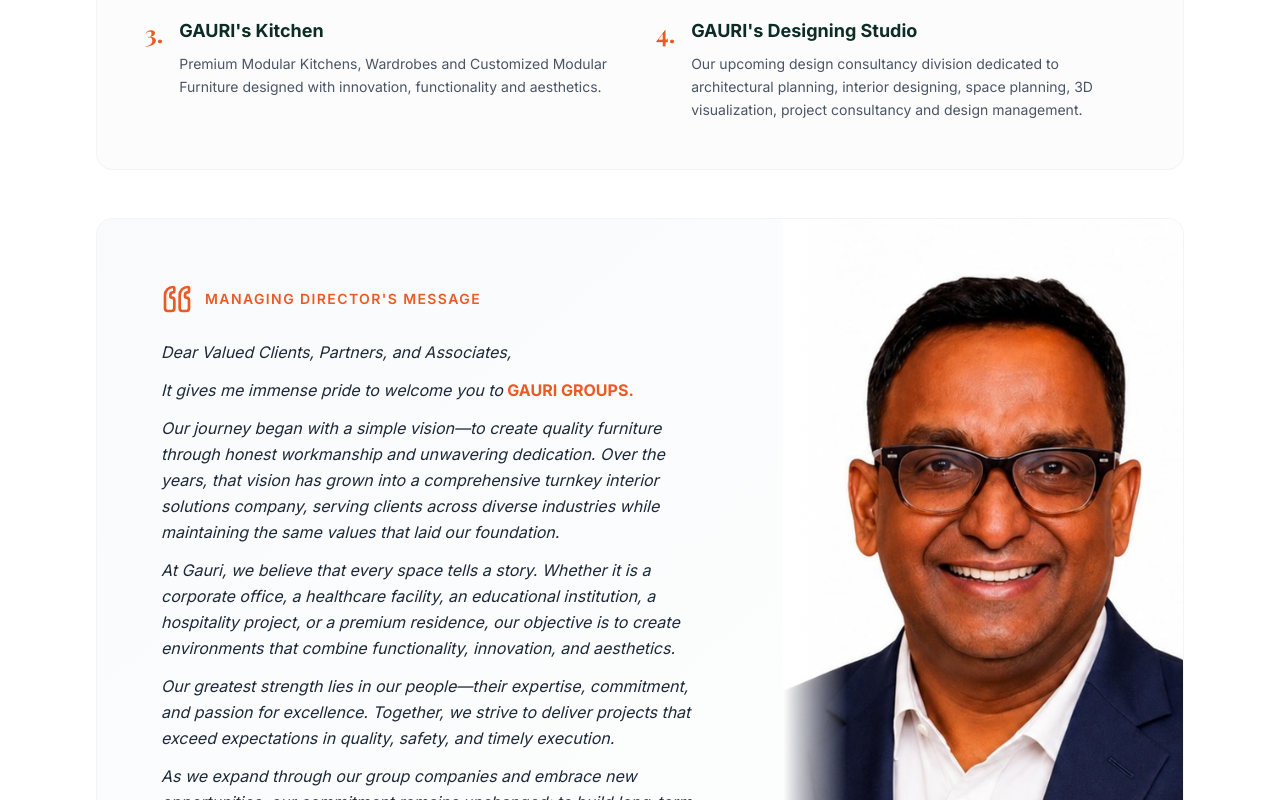
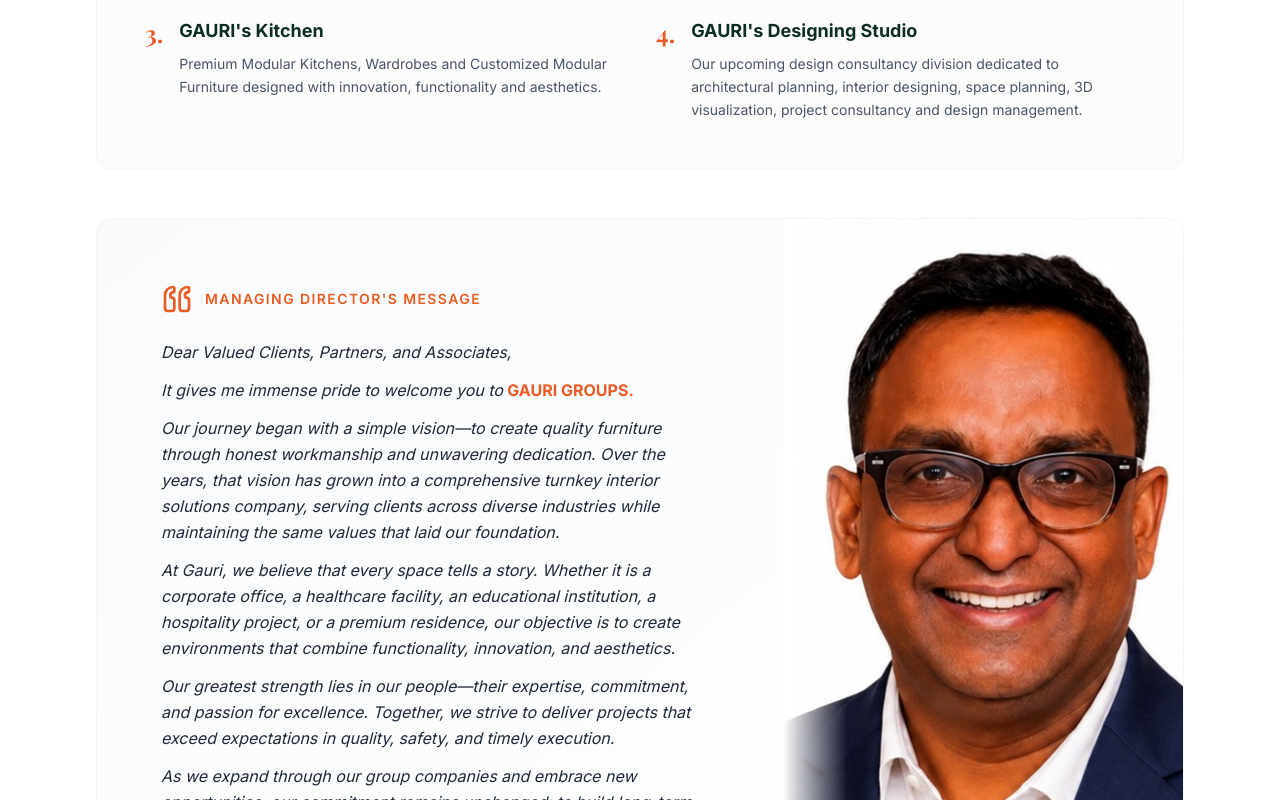
Before and after one commit to hrihtik20pawar/gauri_interior, a React (Vite) app: page / in a window 1280 px wide. Shown: the part 3280-4080 px from the top of the page. Built offline with nearby package versions, Linux system fonts and the light colour scheme; a web font is replaced by a local one.

Commit message:
fix: crop more from bottom of MD photo to fully remove name

```diff
--- a/src/components/about/About.tsx
+++ b/src/components/about/About.tsx
@@ -172,7 +172,7 @@
             loading="lazy"
             src="/images/team/team_1.avif"
             alt="Managing Director - GAURI GROUP"
-            className="h-[120%] w-full object-cover object-top -mt-[10%]"
+            className="h-[140%] w-full object-cover object-top -mt-[20%]"
           />
           {/* Fade only the left edge into content */}
           <div className="absolute left-0 top-0 h-full w-16 bg-gradient-to-r from-white to-transparent"></div>
```
